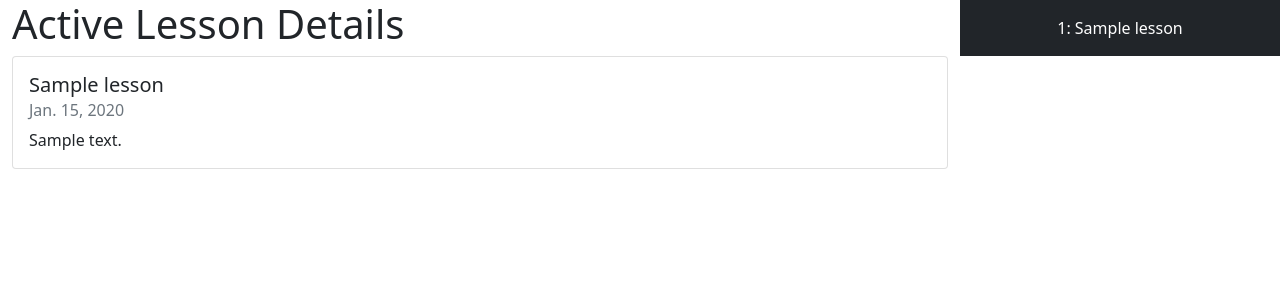
After one commit to UmterRick/django_lessons, a Django app: page /lms/lessons-list in a window 1280 px wide. The commit adds this page. Shown: the top 300 px of the page. Run offline with Django 4.2, Linux system fonts and the light colour scheme; tables that the repository leaves empty hold one stand-in row (values such as "Sample post"); some libraries are stand-ins or nearby versions.

Commit message:
add lessons list

```diff
--- a/django_project/first_app/models.py
+++ b/django_project/first_app/models.py
@@ -38,3 +38,7 @@ class StudentLessonRelation(models.Model):
 
     def __str__(self):
         return f"{self.student} - {self.lesson} {'Visited' if self.visited else 'Missed'}"
+
+    def change_visited(self):
+        self.visited = not self.visited
+        self.save()
--- a/django_project/first_app/templates/base.html
+++ b/django_project/first_app/templates/base.html
@@ -12,8 +12,8 @@
     <link rel="stylesheet" href="https://cdn.jsdelivr.net/npm/bootstrap-icons@1.3.0/font/bootstrap-icons.css">
 
 
-    <link rel="stylesheet" href="https://cdn.jsdelivr.net/npm/bootstrap@4.3.1/dist/css/bootstrap.min.css"
-          integrity="sha384-ggOyR0iXCbMQv3Xipma34MD+dH/1fQ784/j6cY/iJTQUOhcWr7x9JvoRxT2MZw1T" crossorigin="anonymous">
+    <link href="https://cdn.jsdelivr.net/npm/bootstrap@5.1.3/dist/css/bootstrap.min.css" rel="stylesheet" integrity="sha384-1BmE4kWBq78iYhFldvKuhfTAU6auU8tT94WrHftjDbrCEXSU1oBoqyl2QvZ6jIW3" crossorigin="anonymous">
+
         <link rel="stylesheet" href="{% static 'css/styles.css' %}">
 </head>
 <body>
@@ -22,15 +22,9 @@
 {% block content %}
 
 {% endblock content %}
-<script src="https://code.jquery.com/jquery-3.3.1.slim.min.js"
-        integrity="sha384-q8i/X+965DzO0rT7abK41JStQIAqVgRVzpbzo5smXKp4YfRvH+8abtTE1Pi6jizo"
-        crossorigin="anonymous"></script>
-<script src="https://cdn.jsdelivr.net/npm/popper.js@1.14.7/dist/umd/popper.min.js"
-        integrity="sha384-UO2eT0CpHqdSJQ6hJty5KVphtPhzWj9WO1clHTMGa3JDZwrnQq4sF86dIHNDz0W1"
-        crossorigin="anonymous"></script>
-<script src="https://cdn.jsdelivr.net/npm/bootstrap@4.3.1/dist/js/bootstrap.min.js"
-        integrity="sha384-JjSmVgyd0p3pXB1rRibZUAYoIIy6OrQ6VrjIEaFf/nJGzIxFDsf4x0xIM+B07jRM"
-        crossorigin="anonymous"></script>
+<script src="https://cdn.jsdelivr.net/npm/bootstrap@5.1.3/dist/js/bootstrap.bundle.min.js" integrity="sha384-ka7Sk0Gln4gmtz2MlQnikT1wXgYsOg+OMhuP+IlRH9sENBO0LRn5q+8nbTov4+1p" crossorigin="anonymous"></script>
+<script src="https://cdn.jsdelivr.net/npm/@popperjs/core@2.10.2/dist/umd/popper.min.js" integrity="sha384-7+zCNj/IqJ95wo16oMtfsKbZ9ccEh31eOz1HGyDuCQ6wgnyJNSYdrPa03rtR1zdB" crossorigin="anonymous"></script>
+<script src="https://cdn.jsdelivr.net/npm/bootstrap@5.1.3/dist/js/bootstrap.min.js" integrity="sha384-QJHtvGhmr9XOIpI6YVutG+2QOK9T+ZnN4kzFN1RtK3zEFEIsxhlmWl5/YESvpZ13" crossorigin="anonymous"></script>
 </body>
 {% block scripts %}
 {% endblock %}
--- a/django_project/first_app/templates/journal.html
+++ b/django_project/first_app/templates/journal.html
@@ -8,7 +8,7 @@
 
 {% block content %}
     <div class="w-75">
-        <div id="journal-container" class="container ">
+        <div id="journal-container" class="container">
             <div class="row">
                 <div class="col-2  journal-col"> Student</div>
                 {% for lesson in lessons %}
--- /dev/null
+++ b/django_project/first_app/templates/lessons_list.html
@@ -0,0 +1,40 @@
+{% extends "base.html" %}
+{% load app_tags %}
+{% block title %} Lessons {% endblock %}
+
+{% block content %}
+    <div id="page-wrapper" class="d-flex flex-row w-100">
+        <div id="lesson-detail-side" class="w-75">
+            <div class="container">
+                <h1>Active Lesson Details</h1>
+                <div class="card">
+                    <div class="card-body">
+                        <h5 class="card-title">{{ active_lesson.title }}</h5>
+                        <h6 class="card-subtitle mb-2 text-muted">{{ active_lesson.date }}</h6>
+                        <p class="card-text">{{ active_lesson.description }}</p>
+                    </div>
+                </div>
+            </div>
+
+        </div>
+        <div id="lessons-list-side" class="w-25">
+            <nav class="navbar bg-dark navbar-dark justify-content-center">
+                <ul class="navbar-nav">
+                    {% for lesson in lessons %}
+                        {% if lesson == active_lesson  %}
+                        <li class="nav-item">
+                            <a class="nav-link active" href="#">{{ forloop.counter }}: {{ lesson.title }}</a>
+                        </li>
+                        {% else %}
+                        <li class="nav-item">
+                            <a class="nav-link" href="#">{{ forloop.counter }}: {{ lesson.title }}</a>
+                        </li>
+                        {% endif %}
+                    {% endfor %}
+
+                </ul>
+            </nav>
+        </div>
+    </div>
+
+{% endblock %}
--- a/django_project/first_app/urls.py
+++ b/django_project/first_app/urls.py
@@ -6,6 +6,7 @@ urlpatterns = [
     path('', views.main_page, name="journal-url"),
     path('lesson/<uuid:pk>', views.render_lesson_info, name="lesson-info"),
     path('student/<int:pk>', views.render_student_profile, name="student-info"),
-    path('student/<int:student_pk>/lesson/<uuid:lesson_pk>/change-visited', views.switch_student_visited, name="switch-visited")
+    path('student/<int:student_pk>/lesson/<uuid:lesson_pk>/change-visited', views.switch_student_visited, name="switch-visited"),
+    path('lessons-list', views.render_lessons_list, name="lessons-list")
 
 ]
--- a/django_project/first_app/views.py
+++ b/django_project/first_app/views.py
@@ -13,7 +13,6 @@ def main_page(request):
     lessons = Lesson.objects.all().order_by('date')
     journal = {}
     for relation in relations:
-
         if relation.student.pk not in journal:
             journal[relation.student.pk] = {relation.lesson.pk: relation}
         else:
@@ -40,6 +39,16 @@ def render_student_profile(request, pk):
 
 def switch_student_visited(request, student_pk, lesson_pk):
     relation = StudentLessonRelation.objects.get(student_id=student_pk, lesson_id=lesson_pk)
-    relation.visited = not relation.visited
-    relation.save()
+    relation.change_visited()
     return redirect(main_page)
+
+
+def render_lessons_list(request):
+    active_lesson_id = request.GET.get("active_lesson_id", None)
+    lessons = Lesson.objects.all().order_by("date")
+    if active_lesson_id:
+        active_lesson = Lesson.objects.get(pk=active_lesson_id)
+    else:
+        active_lesson = lessons.first()
+    return render(request, "lessons_list.html", context={"lessons": lessons,
+                                                         "active_lesson": active_lesson})
```
